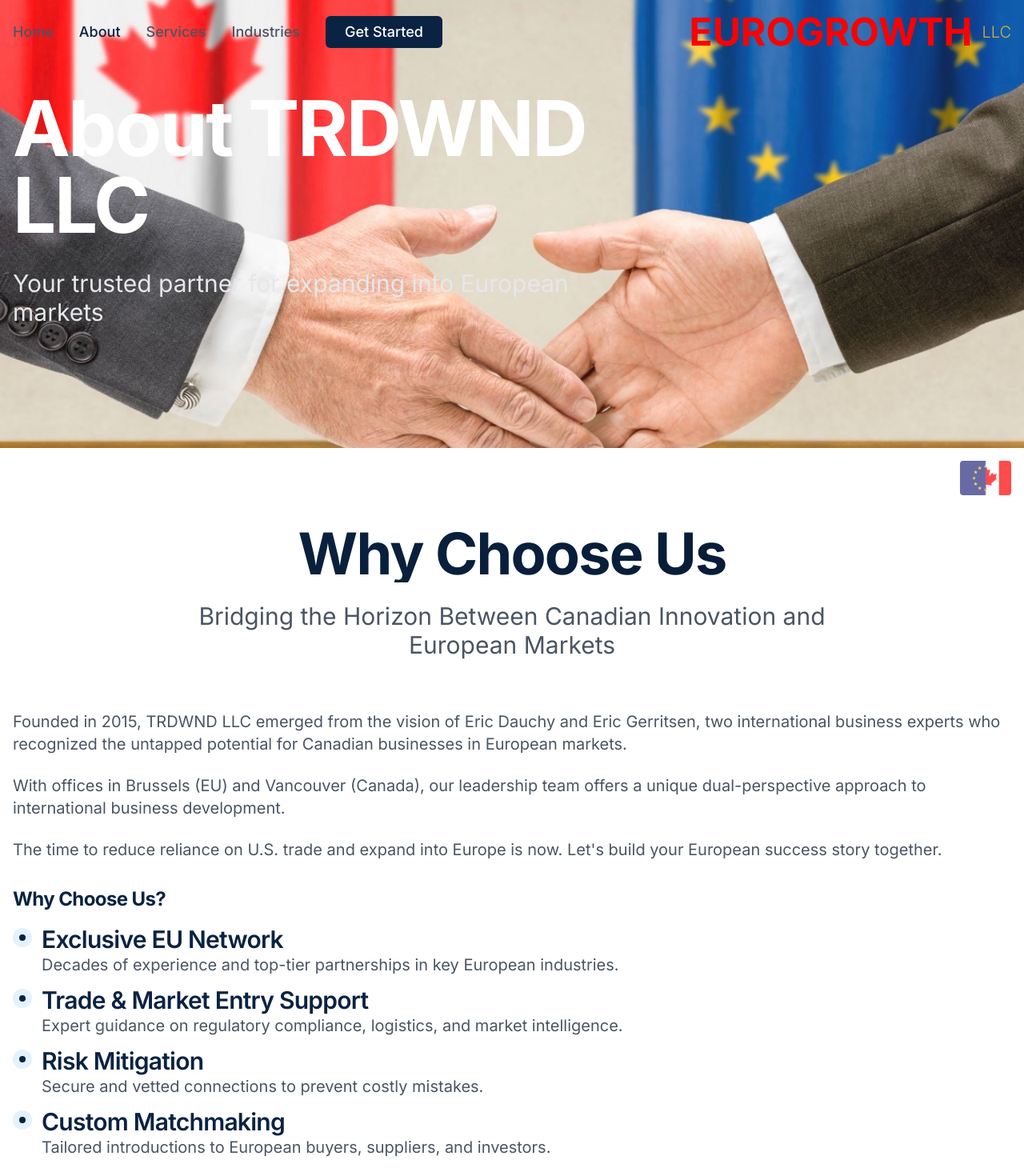
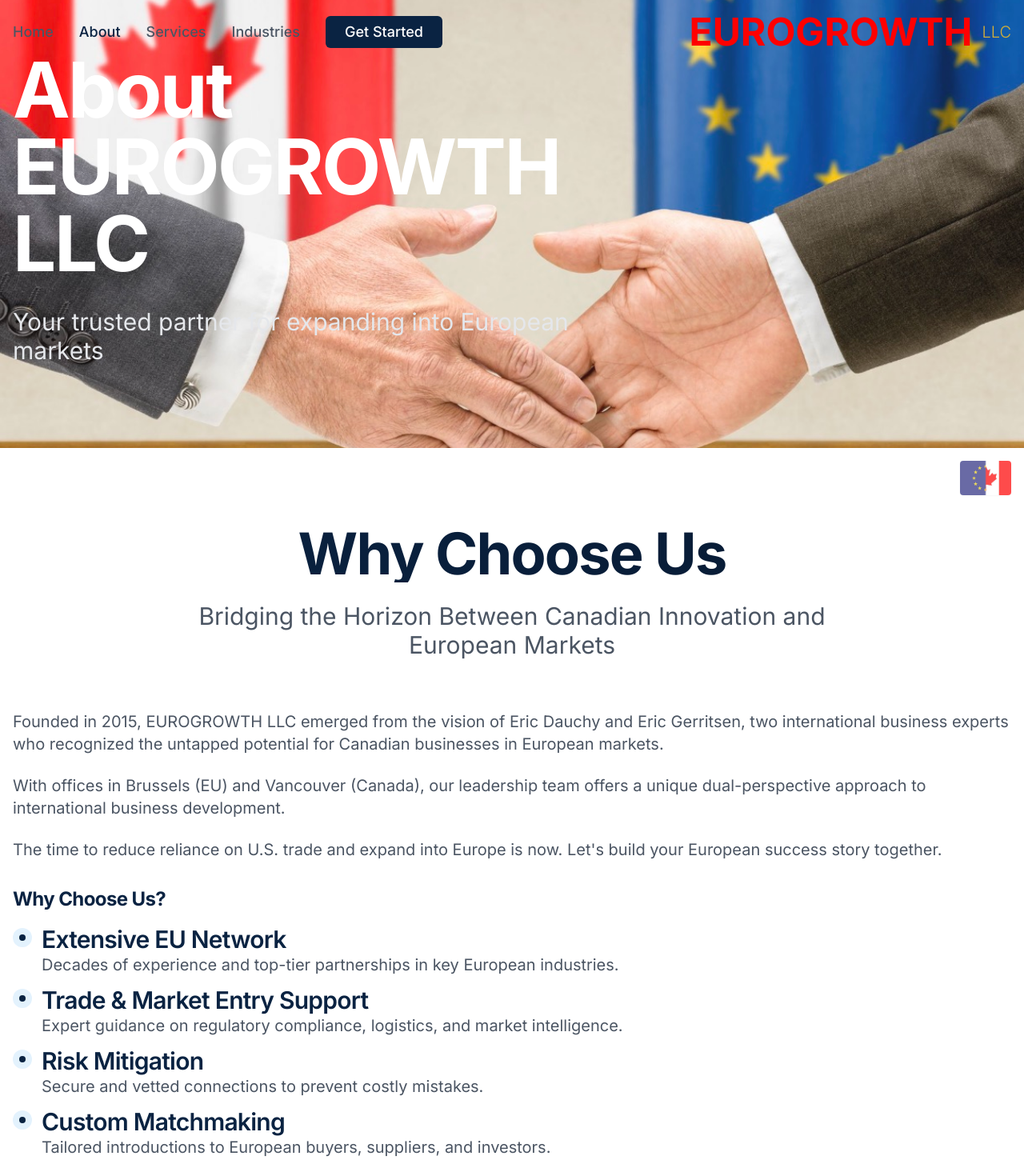
Before and after one commit to xadcampaign/trdwnd-connect, a React (Vite) app: page /about in a window 1280 px wide. Shown: the top 1470 px of the page at 80% size. Built offline with nearby package versions, Linux system fonts and the light colour scheme.

Commit message:
Fix: Update "Exclusive EU Network"
Changed "Exclusive EU Network" to "Extensive EU Network" in the AboutPage.tsx file.

```diff
--- a/src/pages/AboutPage.tsx
+++ b/src/pages/AboutPage.tsx
@@ -1,4 +1,3 @@
-
 import Hero from "@/components/Hero";
 import Section from "@/components/Section";
 import { ExternalLink } from "lucide-react";
@@ -7,7 +6,7 @@ const AboutPage = () => {
   return (
     <main>
       <Hero
-        title="About TRDWND LLC"
+        title="About EUROGROWTH LLC"
         subtitle="Your trusted partner for expanding into European markets"
         image="/lovable-uploads/01b447e6-649d-4a6d-b1fa-0abac25589bb.png"
         height="lg:h-[70vh]"
@@ -17,7 +16,7 @@ const AboutPage = () => {
         <div className="grid grid-cols-1 lg:grid-cols-1 gap-12 items-center">
           <div>
             <p className="text-gray-600 mb-6 text-xl">
-              Founded in 2015, TRDWND LLC emerged from the vision of Eric Dauchy and Eric Gerritsen, two international business experts who recognized the untapped potential for Canadian businesses in European markets.
+              Founded in 2015, EUROGROWTH LLC emerged from the vision of Eric Dauchy and Eric Gerritsen, two international business experts who recognized the untapped potential for Canadian businesses in European markets.
             </p>
             <p className="text-gray-600 mb-6 text-xl">
               With offices in Brussels (EU) and Vancouver (Canada), our leadership team offers a unique dual-perspective approach to international business development.
@@ -33,7 +32,7 @@ const AboutPage = () => {
                     <div className="bg-trdwnd-navy rounded-full h-2 w-2"></div>
                   </div>
                   <div>
-                    <h4 className="font-semibold text-trdwnd-navy">Exclusive EU Network</h4>
+                    <h4 className="font-semibold text-trdwnd-navy">Extensive EU Network</h4>
                     <p className="text-gray-600">Decades of experience and top-tier partnerships in key European industries.</p>
                   </div>
                 </li>
@@ -118,7 +117,7 @@ const AboutPage = () => {
         </div>
       </Section>
 
-      <Section title="Our Team" subtitle="Meet the founders driving TRDWND's mission">
+      <Section title="Our Team" subtitle="Meet the founders driving EUROGROWTH's mission">
         <div className="grid grid-cols-1 md:grid-cols-2 gap-10">
           <div className="bg-white rounded-lg shadow-md overflow-hidden flex flex-col">
             <div className="p-6">
--- a/src/pages/IndustriesPage.tsx
+++ b/src/pages/IndustriesPage.tsx
@@ -1,4 +1,3 @@
-
 import Hero from "@/components/Hero";
 import Section from "@/components/Section";
 import {
@@ -642,13 +641,13 @@ const IndustriesPage = () => {
 
       <Section bg="dark" className="py-20 md:py-28">
         <div className="text-center max-w-3xl mx-auto">
-          <h2 className="text-3xl md:text-4xl font-bold text-white mb-8">Why Choose TRDWND?</h2>
+          <h2 className="text-3xl md:text-4xl font-bold text-white mb-8">Why Choose EUROGROWTH?</h2>
 
           <div className="grid grid-cols-1 md:grid-cols-2 gap-6 mb-12">
             {[
               {
                 icon: <Globe className="h-6 w-6 text-trdwnd-gold" />,
-                title: "Exclusive EU Network",
+                title: "Extensive EU Network",
                 description: "Decades of experience and top-tier partnerships in key European industries"
               },
               {
```
